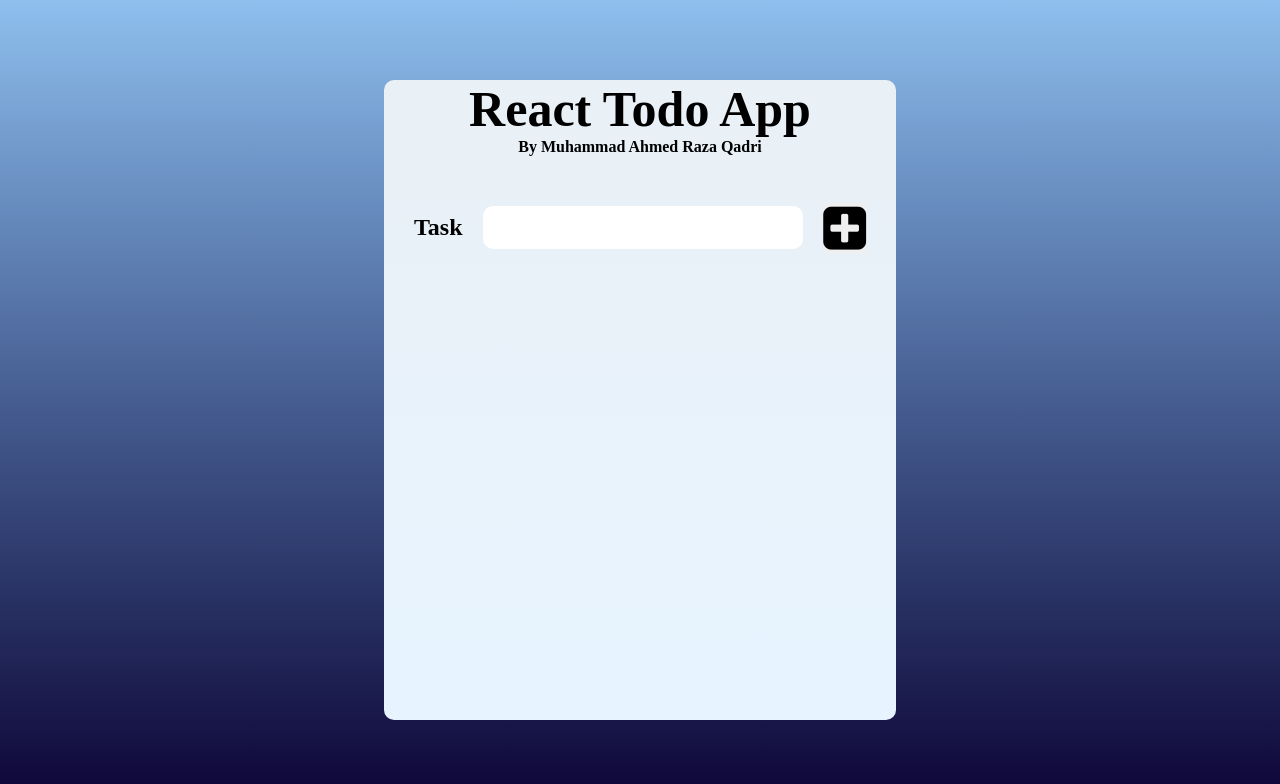
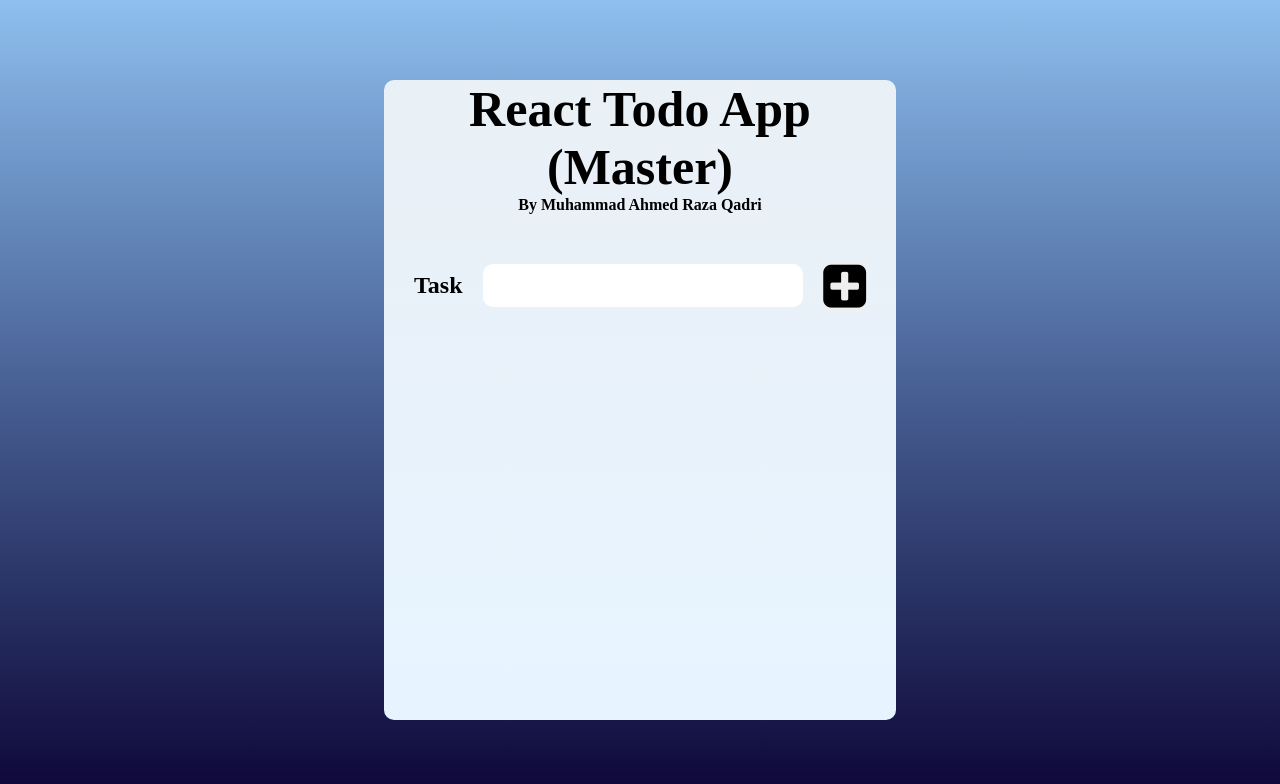
Before and after one commit to qasimgit/React-todo-app, a React (Create React App) app: page / in a window 1280 px wide. Shown: the top 784 px of the page. Built offline with nearby package versions, Linux system fonts and the light colour scheme; a web font is replaced by a local one.

Commit message:
Add - Title Changed

```diff
--- a/src/components/header.js
+++ b/src/components/header.js
@@ -4,7 +4,7 @@ export const Header = () => {
   return (
     <div>
       <div>
-        <h1>React Todo App</h1>
+        <h1>React Todo App (Master)</h1>
         <h4>By Muhammad Ahmed Raza Qadri</h4>
       </div>
     </div>
```
